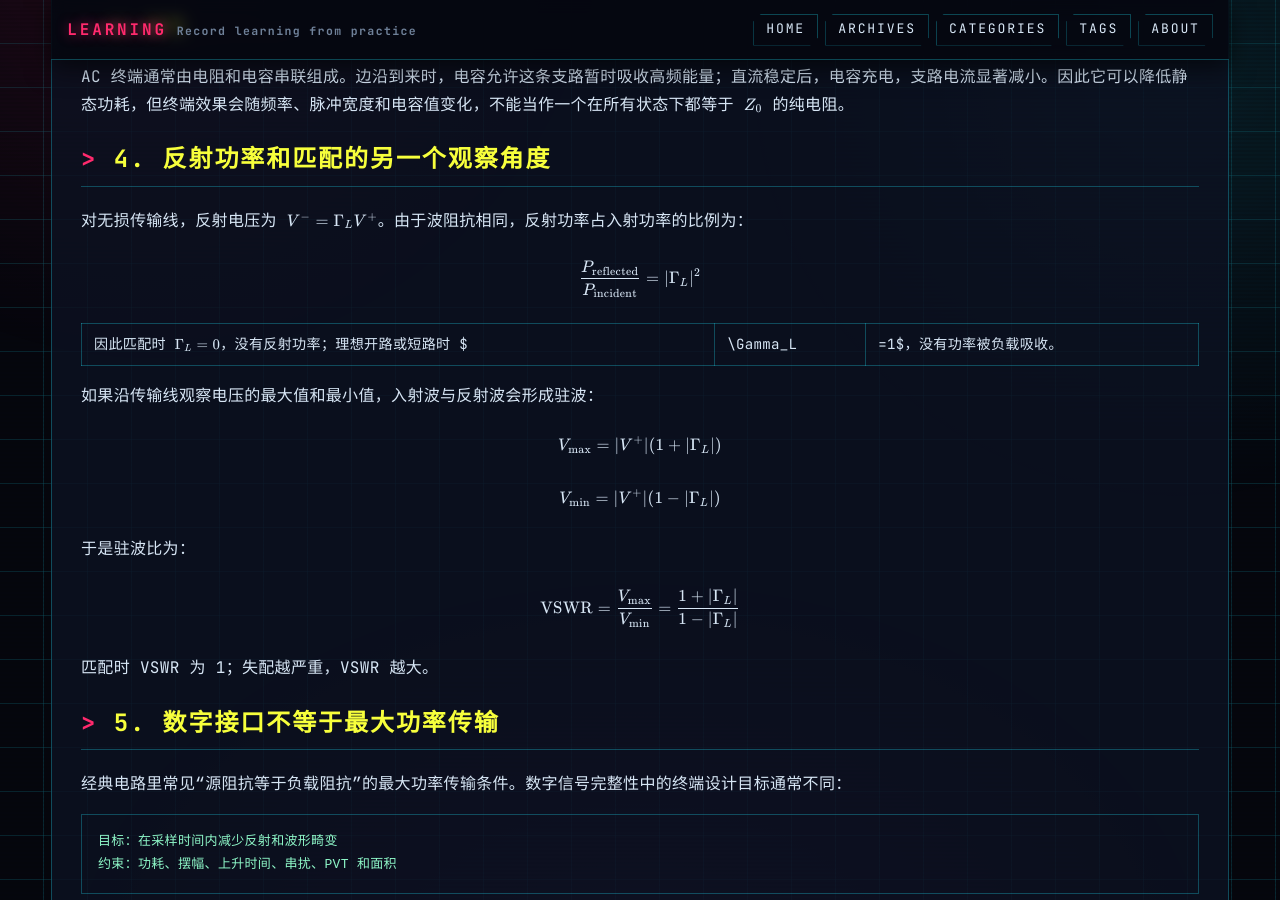
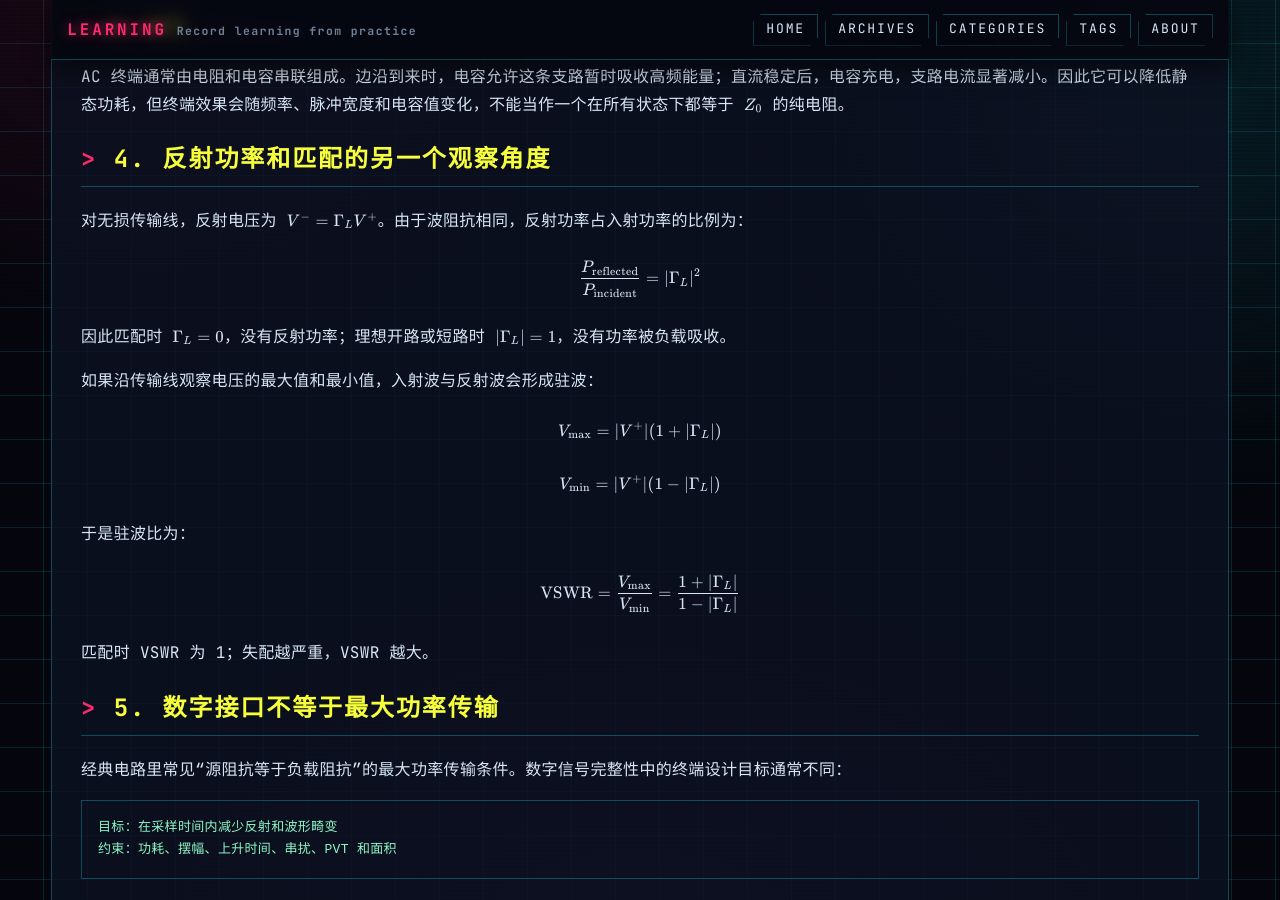
Before and after one commit to guominjia/learn, a Jekyll site: the page built from cpu/memory/_posts/2026-09-16-impedance-matching.md, in a window 1280 px wide and 900 px high, scrolled down 1629 px. Built offline with Jekyll 4.4.1, drawn with Linux system fonts in a browser that asks for light colours.

```diff
--- a/cpu/memory/_posts/2026-09-16-impedance-matching.md
+++ b/cpu/memory/_posts/2026-09-16-impedance-matching.md
@@ -74,26 +74,26 @@ AC 终端通常由电阻和电容串联组成。边沿到来时，电容允许
 对无损传输线，反射电压为 $V^- = \Gamma_L V^+$。由于波阻抗相同，反射功率占入射功率的比例为：
 
 $$
-\frac{P_\mathrm{reflected}}{P_\mathrm{incident}}=|\Gamma_L|^2
+\frac{P_\mathrm{reflected}}{P_\mathrm{incident}}=\lvert\Gamma_L\rvert^2
 $$
 
-因此匹配时 $\Gamma_L=0$，没有反射功率；理想开路或短路时 $|\Gamma_L|=1$，没有功率被负载吸收。
+因此匹配时 $\Gamma_L=0$，没有反射功率；理想开路或短路时 $\lvert\Gamma_L\rvert=1$，没有功率被负载吸收。
 
 如果沿传输线观察电压的最大值和最小值，入射波与反射波会形成驻波：
 
 $$
-V_\mathrm{max}=|V^+|(1+|\Gamma_L|)
+V_\mathrm{max}=\lvert V^+\rvert(1+\lvert\Gamma_L\rvert)
 $$
 
 $$
-V_\mathrm{min}=|V^+|(1-|\Gamma_L|)
+V_\mathrm{min}=\lvert V^+\rvert(1-\lvert\Gamma_L\rvert)
 $$
 
 于是驻波比为：
 
 $$
 \mathrm{VSWR}=\frac{V_\mathrm{max}}{V_\mathrm{min}}
-=\frac{1+|\Gamma_L|}{1-|\Gamma_L|}
+=\frac{1+\lvert\Gamma_L\rvert}{1-\lvert\Gamma_L\rvert}
 $$
 
 匹配时 VSWR 为 1；失配越严重，VSWR 越大。
```
Also changed, not shown: cpu/memory/_posts/2026-09-14-reflection-boundary-condition.md (+3 -3 lines), cpu/memory/_posts/2026-09-18-odt-ron.md (+2 -2 lines).
